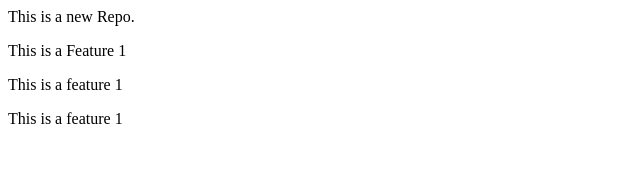
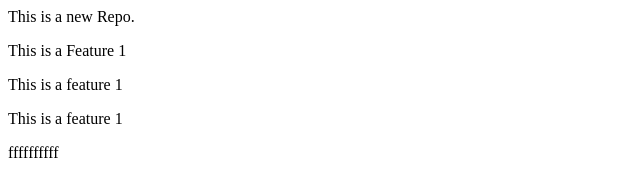
Before and after one commit to Nischal-Nepal/Localrepo, a plain HTML site: page index.html in a window 1280 px wide. Shown: the full height of the page, 0-640 px from the left. Drawn offline with Linux system fonts and the light colour scheme.

Commit message:
Add new mmm

```diff
--- a/index.html
+++ b/index.html
@@ -2,3 +2,4 @@
 <p>This is a Feature 1</p>
 <p>This is a feature 1</p>
 <p>This is a feature 1</p>
+<p>ffffffffff</p>
```
